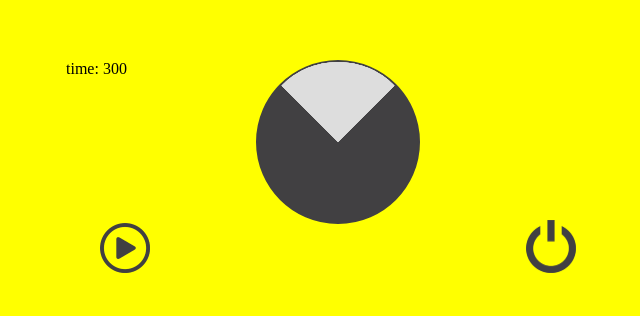
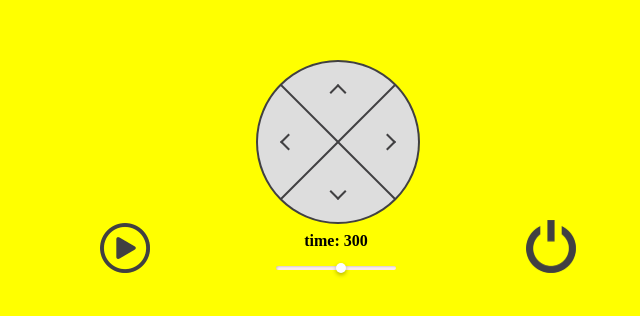
Before and after one commit to jiang-12196/js_ex, a website: page snakeGame/snake.html in a window 1280 px wide. Shown: the part 420-736 px from the top of the page, without its empty margins (304-944 px from the left). Drawn offline with Linux system fonts and the light colour scheme.

Commit message:
css finished

```diff
--- a/snakeGame/snake.css
+++ b/snakeGame/snake.css
@@ -82,98 +82,97 @@ html, body {
     background-color: #ddd;
 }
 
+.snake-up::after,
+.snake-right::after,
+.snake-down::after,
+.snake-left::after {
+    content: '';
+    position: absolute;
+    left: 40px;
+    top: 40px;
+    width: 10px;
+    height: 10px;
+    border-width: 2px 0 0 2px;
+    border-color: #414042;
+    border-style: solid;
+    transform-origin: left top;
+    -webkit-transform-origin: left top;
+}
 
-/*.snake-up::after,*/
-/*.snake-right::after,*/
-/*.snake-down::after,*/
-/*.snake-left::after {*/
-    /*content: '';*/
-    /*position: absolute;*/
-    /*left: 40px;*/
-    /*top: 40px;*/
-    /*width: 10px;*/
-    /*height: 10px;*/
-    /*border-width: 2px 0 0 2px;*/
-    /*border-color: #414042;*/
-    /*border-style: solid;*/
-    /*transform-origin: left top;*/
-    /*-webkit-transform-origin: left top;*/
-/*}*/
+.snake-up {
+    top: -1px;
+    left: -1px;
+}
 
-/*.snake-up {*/
-    /*top: -1px;*/
-    /*left: -1px;*/
-/*}*/
+.snake-right {
+    top: -1px;
+    right: -1px;
+}
 
-/*.snake-right {*/
-    /*top: -1px;*/
-    /*right: -1px;*/
-/*}*/
-/*.snake-right::after {*/
-    /*transform: rotate(90deg);*/
-    /*-webkit-transform: rotate(90deg);*/
-/*}*/
+.snake-right::after {
+    transform: rotate(90deg);
+    -webkit-transform: rotate(90deg);
+}
 
-/*.snake-down {*/
-    /*bottom: -1px;*/
-    /*right: -1px;*/
-/*}*/
+.snake-down {
+    bottom: -1px;
+    right: -1px;
+}
 
-/*.snake-down::after {*/
-    /*transform: rotate(180deg);*/
-    /*-webkit-transform: rotate(180deg);*/
-/*}*/
+.snake-down::after {
+    transform: rotate(180deg);
+    -webkit-transform: rotate(180deg);
+}
 
-/*.snake-left {*/
-    /*bottom: -1px;*/
-    /*left: -1px;*/
-/*}*/
+.snake-left {
+    bottom: -1px;
+    left: -1px;
+}
 
-/*.snake-left::after {*/
-    /*transform: rotate(270deg);*/
-    /*-webkit-transform: rotate(270deg);*/
-/*}*/
+.snake-left::after {
+    transform: rotate(270deg);
+    -webkit-transform: rotate(270deg);
+}
 
-/*.snake-direction.up .snake-up,*/
-/*.snake-direction.right .snake-right,*/
-/*.snake-direction.down .snake-down,*/
-/*.snake-direction.left .snake-left*/
-/*{*/
-    /*background-color: rgba(188, 188, 188, .7);*/
-/*}*/
+.snake-direction.up .snake-up,
+.snake-direction.right .snake-right,
+.snake-direction.down .snake-down,
+.snake-direction.left .snake-left {
+    background-color: rgba(188, 188, 188, .7);
+}
 
-/*.snake-timer {*/
-    /*position: absolute;*/
-    /*top: 172px;*/
-    /*right: 0;*/
-    /*left: 0;*/
-    /*margin: 0 auto;*/
-    /*width: 200px;*/
-    /*text-align: center;*/
-    /*font-size: 16px;*/
-    /*font-weight: bold;*/
-/*}*/
+.snake-timer {
+    position: absolute;
+    top: 172px;
+    right: 0;
+    left: 0;
+    margin: 0 auto;
+    width: 200px;
+    text-align: center;
+    font-size: 16px;
+    font-weight: bold;
+}
 
-/*.snake-speed {*/
-    /*position: absolute;*/
-    /*top: 206px;*/
-    /*right: 0;*/
-    /*left: 0;*/
-    /*margin: 0 auto;*/
-    /*width: 120px;*/
-    /*height: 4px;*/
-    /*border-radius: 2px;*/
-    /*background-color: #ffeeee;*/
-    /*box-shadow: inset 1px 1px 3px -1px rgba(0, 0, 0, .3);*/
-/*}*/
+.snake-speed {
+    position: absolute;
+    top: 206px;
+    right: 0;
+    left: 0;
+    margin: 0 auto;
+    width: 120px;
+    height: 4px;
+    border-radius: 2px;
+    background-color: #ffeeee;
+    box-shadow: inset 1px 1px 3px -1px rgba(0, 0, 0, .3);
+}
 
-/*.snake-speed-thumb {*/
-    /*position: absolute;*/
-    /*top: -3px;*/
-    /*left: 50%;*/
-    /*width: 10px;*/
-    /*height: 10px;*/
-    /*border-radius: 100%;*/
-    /*box-shadow: 0 2px 4px rgba(0, 0, 0, .3);*/
-    /*background-color: #fff;*/
-/*}*/
+.snake-speed-thumb {
+    position: absolute;
+    top: -3px;
+    left: 50%;
+    width: 10px;
+    height: 10px;
+    border-radius: 100%;
+    box-shadow: 0 2px 4px rgba(0, 0, 0, .3);
+    background-color: #fff;
+}
```
